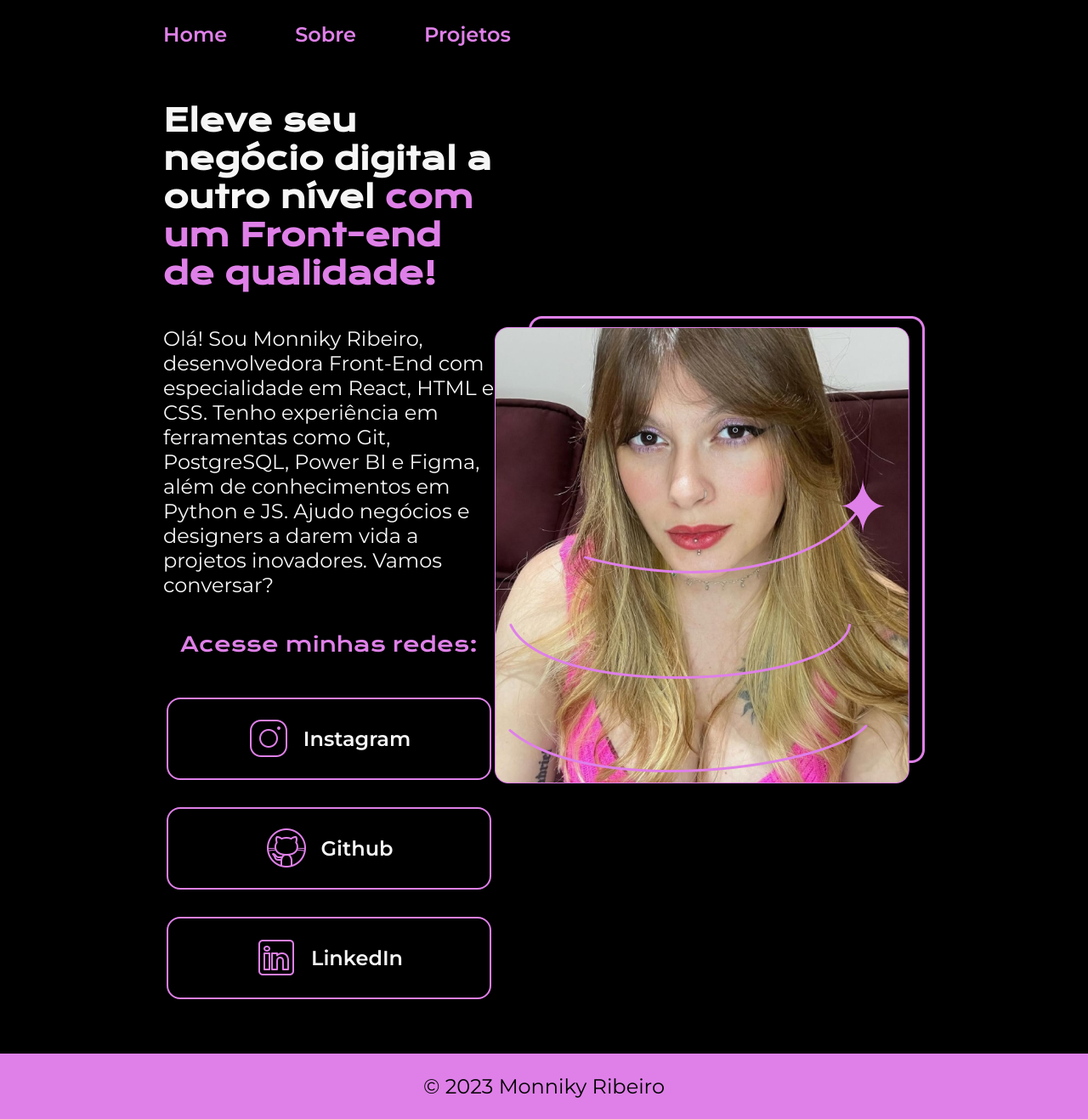
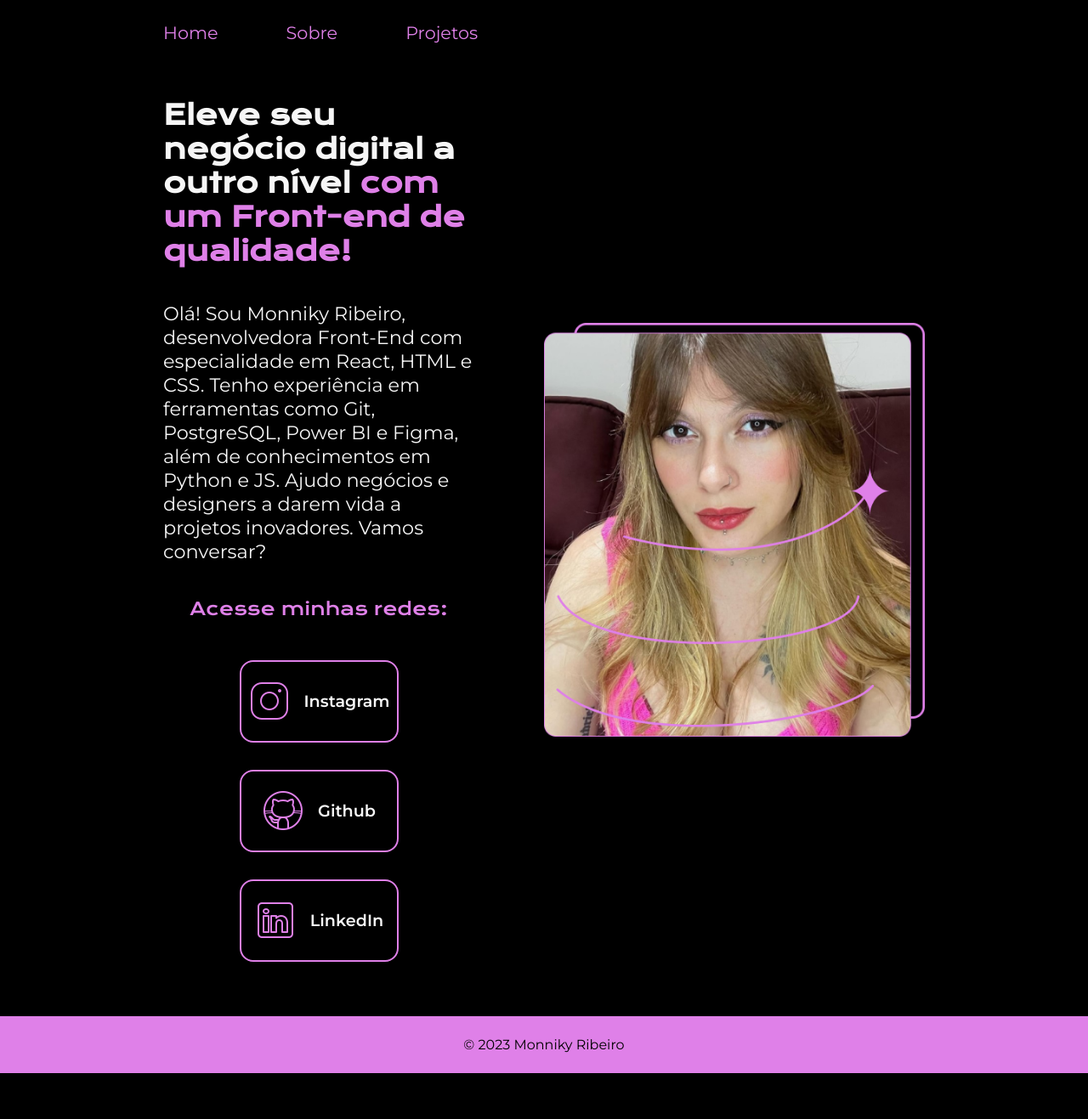
Before and after one commit to monnikys/Portififolio_Frontend, a plain HTML site: page index.html in a window 1280 px wide. Shown: the whole page at 85% size. After the commit the page ends 1263 px from the top, so only its background shows below. Drawn offline with nearby package versions, Linux system fonts and the light colour scheme.

Commit message:
Atualizando portifolio CSS e HTML

```diff
--- a/index.html
+++ b/index.html
@@ -26,21 +26,21 @@
                 Ajudo negócios e designers a darem vida a projetos inovadores. Vamos conversar?</p>
             <div class="presentation__links">
                 <h2 class="presentation_links_caption"> Acesse minhas redes:</h2>
-                <a class="presentation__links__link" href="https://www.instagram.com/its.monniky/">
+                <a class="presentation__links__nav" href="https://www.instagram.com/its.monniky/">
                     <img src="./assets/instagram.png" alt="Instagram" class="presentation__links__icon">
                     Instagram
                 </a>
-                <a class="presentation__links__link" href="https://github.com/monnikys">
+                <a class="presentation__links__nav" href="https://github.com/monnikys">
                     <img src="./assets/github.png" alt="Github" class="presentation__links__icon">
                     Github
                 </a>
-                <a class="presentation__links__link" href="https://www.linkedin.com/in/monniky-ribeiro-41b909206/">
+                <a class="presentation__links__nav" href="https://www.linkedin.com/in/monniky-ribeiro-41b909206/">
                     <img src="./assets/linkedin.png" alt="LinkedIn" class="presentation__links__icon">
                     LinkedIn
                 </a>
             </div>
         </section>
-            <img src="./assets/imagem.png" alt="Foto de Monniky">
+            <img class="presentation_image" src="./assets/imagem.png" alt="Foto de Monniky">
         </main> <!-- Conteúdo principal-->
 
     <footer>
--- a/styles/style.css
+++ b/styles/style.css
@@ -34,8 +34,8 @@ body {
 
 .nav__link {
     font-family: var(--font-family);
-    font-size: 24px;
-    font-weight: 600;
+    font-size: 1.3rem; /* Tamanho do texto */ /*REM é uma unidade de medida relativa ao tamanho da fonte do elemento raiz (html). Cada REM equivale a 16px. */
+    font-weight: 400;
     color: var(--primary-color);
     text-decoration: none;
 }
@@ -45,18 +45,20 @@ body {
     display: flex;
     align-items: center;
     justify-content: space-between;
+    gap: 82px; /* Espaçamento entre o conteúdo e a imagem */
 }
 
 .presentation__content {
     font-family: var(--font-family-title);
-    width: 615px;
+    width: 50%; /* Largura do conteúdo */
     display: flex;
     flex-direction: column;
     gap: 40px;
 }
 
 .presentation__content__title {
-    font-size: 36px;
+    font-size: 2rem; /* Tamanho do título */
+    font-family: var(--font-family-title);
 }
 
 .title-strong {
@@ -64,7 +66,7 @@ body {
 }
 
 .presentation__content__text {
-    font-size: 24px;
+    font-size: 1.4rem;
     font-family: var(--font-family);
 }
 
@@ -79,31 +81,35 @@ body {
 .presentation_links_caption {
     font-family: var(--font-family-title);
     font-weight: 400;
-    font-size: 24px;
+    font-size: 1.3rem;
     color: var(--primary-color);
     text-align: center;
     margin-bottom: 16px; /* Espaçamento entre o título e os links */
 }
 
-.presentation__links__link {
+.presentation__links__nav {
     display: flex;
     justify-content: center;
     align-items: center;
     gap: 16px;
-    width: 378px;
+    width: 50%;
     padding: 21.5px 0;
     text-align: center;
     border: 2px solid var(--primary-color);
     border-radius: 16px;
-    font-size: 24px;
+    font-size: 1.2rem;
     font-weight: 600;
     text-decoration: none;
     color: var(--secondary-color);
     font-family: var(--font-family);
 }
 
-.presentation__links__link:hover {
+.presentation__links__nav:hover {
     background-color: var(--hover-color); /* Cor de fundo do link quando o mouse passa por cima */
+}
+
+.presentation_image {
+    width: 50%; /* Largura da imagem */
 }
 
 .footer__text {
@@ -112,6 +118,20 @@ body {
     background-color: var(--primary-color);
     text-align: center;
     font-family: var(--font-family);
-    font-size: 24px;
+    font-size: 1rem;
     font-weight: 400;
 }
+
+@media (max-width: 1200px) {
+    .header{
+        padding: 10%;
+    }
+    .header__nav {
+        justify-content: center; /* Centraliza os links de navegação */
+    }
+    .presentation {
+        flex-direction: column-reverse; /* Muda a direção do flex para coluna em telas menores */
+        align-items: center; /* Centraliza os itens */
+    }
+
+}
```
Also changed, not shown: about.html (+1 -1 lines).
